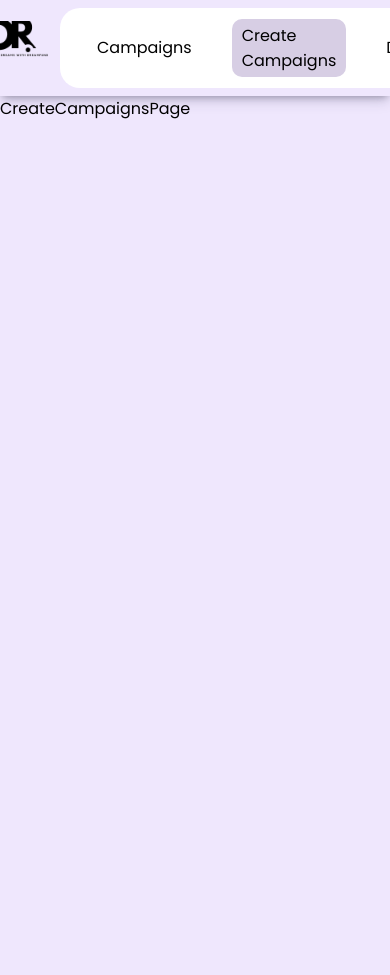
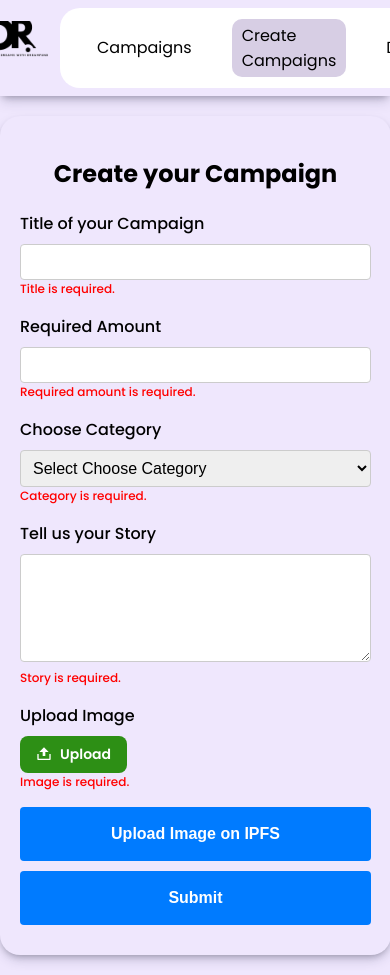
Before and after one commit to Hunter-420/crowdfunding, a Next.js app in the folder dreamfund/: page /createcampaigns in a window 390 px wide. Before the commit the page ends 844 px from the top, so only its background shows below. Built offline with nearby package versions, Linux system fonts and the light colour scheme.

Commit message:
resolve merge conflicts  (#4)
* feat2:added navbar and loaing components

* feat3:created responsive create campaign form

```diff
--- a/dreamfund/package.json
+++ b/dreamfund/package.json
@@ -12,9 +12,11 @@
     "@mui/material": "^5.15.20",
     "@mui/styled-engine-sc": "^6.0.0-alpha.18",
     "dotenv": "^16.4.5",
+    "ipfs-http-client": "^60.0.1",
     "next": "14.2.3",
     "react": "^18",
     "react-dom": "^18",
+    "react-hot-toast": "^2.4.1",
     "react-icons": "^5.2.1",
     "react-loading": "^2.0.3",
     "styled-components": "^6.1.11"
--- /dev/null
+++ b/dreamfund/src/Components/CreateCampaign/CreateCampaignForm.jsx
@@ -0,0 +1,234 @@
+"use client";
+import React, { useState } from "react";
+import { campaignData } from "./campaignData";
+import styled from "styled-components";
+import FileInput from "./FileInput";
+import { useRouter } from "next/navigation";
+import { Toaster, toast } from "react-hot-toast";
+import { validateFormData } from "./vaildateForm";
+const initialValue = {
+  title: "",
+  requiredAmount: "",
+  image: null,
+  story: "",
+  category: "",
+};
+const CreateCampaignForm = () => {
+  const router = useRouter();
+  const [formData, setFormData] = useState(initialValue);
+  const { isValid, errors } = validateFormData(formData);
+  const handleChange = (e) => {
+    setFormData({ ...formData, [e.target.name]: e.target.value });
+  };
+  const handleSubmit = (e) => {
+    e.preventDefault();
+
+    if (!isValid) {
+      toast.error("Please try again later");
+      return;
+    }
+    console.log("Form value", formData);
+    toast.success(" New campaign created Successfully ");
+    setFormData(initialValue);
+    router.push("/");
+  };
+
+  return (
+    <Wrapper>
+      <Toaster position="top-right" reverseOrder={false} />
+      <Header>Create your Campaign</Header>
+      <FormWrapper onSubmit={handleSubmit}>
+        {campaignData.map((field, index) => (
+          <FieldWrapper key={field.id} index={index}>
+            <label htmlFor={field.id}>{field.label}</label>
+            {field.type === "select" ? (
+              <>
+                <select name={field.name} id={field.id} onChange={handleChange}>
+                  <option value="">Select {field.label}</option>
+                  {field.options.map((option, i) => (
+                    <option key={option + i} value={option}>
+                      {option}
+                    </option>
+                  ))}
+                </select>
+                {errors.category && (
+                  <ErrorMessage>{errors.category}</ErrorMessage>
+                )}
+              </>
+            ) : field.type === "textarea" ? (
+              <>
+                <textarea
+                  id={field.id}
+                  name={field.name}
+                  cols={20}
+                  rows={5}
+                  onChange={handleChange}
+                />
+                {errors.story && <ErrorMessage>{errors.story}</ErrorMessage>}
+              </>
+            ) : field.type === "file" ? (
+              <>
+                <FileInput
+                  field={field}
+                  setFormData={setFormData}
+                  formData={formData}
+                />
+                {errors.image && <ErrorMessage>{errors.image}</ErrorMessage>}
+              </>
+            ) : (
+              <>
+                <input
+                  id={field.id}
+                  type={field.type}
+                  name={field.name}
+                  onChange={handleChange}
+                />
+                {errors[field.name] && (
+                  <ErrorMessage>{errors[field.name]}</ErrorMessage>
+                )}
+              </>
+            )}
+          </FieldWrapper>
+        ))}
+        <ButtonWrapper>
+          <button type="button">Upload Image on IPFS</button>
+          <button type="submit">Submit</button>
+        </ButtonWrapper>
+      </FormWrapper>
+    </Wrapper>
+  );
+};
+
+export default CreateCampaignForm;
+
+const Wrapper = styled.div`
+  display: flex;
+  flex-direction: column;
+  box-shadow: ${(props) => props.theme.boxShadow};
+  width: 60%;
+  margin: 20px auto;
+  justify-content: center;
+  align-items: center;
+  padding: 20px;
+  border-radius: 20px;
+  background-color: ${(props) => props.theme.bgColor};
+  color: ${(props) => props.theme.color};
+
+  @media (max-width: 768px) {
+    width: 80%;
+  }
+
+  @media (max-width: 480px) {
+    width: 90%;
+  }
+`;
+
+const Header = styled.h2`
+  color: ${(props) => props.theme.color || "#1e0f24"};
+`;
+
+const FormWrapper = styled.form`
+  display: grid;
+  grid-template-columns: repeat(3, 1fr);
+  gap: 16px;
+  width: 100%;
+
+  @media (max-width: 768px) {
+    grid-template-columns: 1fr 1fr;
+  }
+
+  @media (max-width: 480px) {
+    grid-template-columns: 1fr;
+  }
+`;
+
+const FieldWrapper = styled.div`
+  grid-column: ${(props) => (props.index === 3 ? "span 3" : "auto")};
+  grid-row: ${(props) => (props.index === 3 ? "span 2" : "auto")};
+
+  & > label {
+    display: block;
+    margin-bottom: 8px;
+    font-size: 1rem;
+    font-weight: 500;
+  }
+
+  & > input,
+  & > select,
+  & > textarea {
+    width: 100%;
+    padding: 8px;
+    border: 1px solid #ccc;
+    border-radius: 4px;
+    box-sizing: border-box;
+    outline: none;
+    font-size: 1rem;
+  }
+
+  & > select {
+    text-transform: capitalize;
+  }
+
+  & > textarea {
+    resize: vertical;
+  }
+
+  @media (max-width: 768px) {
+    grid-column: ${(props) => (props.index === 3 ? "span 2" : "auto")};
+    grid-row: auto;
+  }
+
+  @media (max-width: 480px) {
+    grid-column: auto;
+    grid-row: auto;
+  }
+`;
+
+const ButtonWrapper = styled.div`
+  grid-column: span 3;
+  display: flex;
+  justify-content: space-around;
+
+  & > button {
+    padding: 18px 16px;
+    width: 16rem;
+    min-width: fit-content;
+    border: none;
+    border-radius: 4px;
+    background-color: ${(props) => props.theme.primaryColor || "#007BFF"};
+    font-weight: 600;
+    font-size: 1rem;
+    color: #fff;
+    cursor: pointer;
+    transition: background-color 0.3s;
+
+    &:hover {
+      background-color: ${(props) =>
+        props.theme.primaryHoverColor || "#0056b3"};
+    }
+
+    &:not(:last-child) {
+      margin-right: 10px;
+    }
+  }
+
+  @media (max-width: 768px) {
+    grid-column: span 2;
+    flex-direction: column;
+
+    & > button {
+      width: 100%;
+      margin-bottom: 10px;
+    }
+  }
+
+  @media (max-width: 480px) {
+    grid-column: span 1;
+  }
+`;
+
+const ErrorMessage = styled.div`
+  color: red;
+  font-size: 12px;
+  font-weight: 500;
+`;
--- /dev/null
+++ b/dreamfund/src/Components/CreateCampaign/FileInput.jsx
@@ -0,0 +1,84 @@
+"use client";
+import React, { useRef, useState } from "react";
+import { RiUpload2Fill } from "react-icons/ri";
+import styled from "styled-components";
+
+const FileInput = ({ field, setFormData, formData }) => {
+  const [filePreview, setFilePreview] = useState(null);
+  const hiddenFileInput = useRef(null);
+
+  const handleChange = (event) => {
+    const file = event.currentTarget.files[0];
+    if (file) {
+      setFormData({ ...formData, [field.name]: file });
+      setFilePreview(URL.createObjectURL(file));
+    }
+  };
+
+  const handleClick = () => {
+    hiddenFileInput.current.click();
+  };
+
+  return (
+    <Container>
+      <UploadButton onClick={handleClick}>
+        <RiUpload2Fill size={16} />
+        <span>Upload</span>
+      </UploadButton>
+      <HiddenInput
+        id={field.id}
+        type={field.type}
+        name={field.name}
+        ref={hiddenFileInput}
+        onChange={handleChange}
+      />
+
+      {filePreview && (
+        <ImagePreview src={filePreview} alt="Uploaded file preview" />
+      )}
+    </Container>
+  );
+};
+
+export default FileInput;
+
+const Container = styled.div`
+  display: flex;
+  gap: 16px;
+  align-items: center;
+`;
+
+const UploadButton = styled.div`
+  background-color: #2d8f15;
+  color: #fff;
+  border-radius: 8px;
+  display: flex;
+  align-items: center;
+  gap: 8px;
+  font-weight: 600;
+  cursor: pointer;
+  padding: 8px 16px;
+  &:hover {
+    background-color: ${(props) => props.theme.primaryHoverColor || "#0ecf0e"};
+  }
+
+  span {
+    font-size: 14px;
+  }
+`;
+
+const HiddenInput = styled.input`
+  display: none;
+`;
+
+const FileName = styled.div`
+  color: #555;
+  font-size: 14px;
+`;
+
+const ImagePreview = styled.img`
+  max-width: 100px;
+  max-height: 100px;
+  border-radius: 4px;
+  object-fit: cover;
+`;
--- /dev/null
+++ b/dreamfund/src/Components/CreateCampaign/campaignData.js
@@ -0,0 +1,33 @@
+export const campaignData = [
+  {
+    label: "Title of your Campaign",
+    id: "title",
+    name: "title",
+    type: "text",
+  },
+  {
+    label: "Required Amount",
+    id: "requiredAmount",
+    name: "requiredAmount",
+    type: "text",
+  },
+  {
+    label: " Choose Category",
+    id: "category",
+    name: "category",
+    type: "select",
+    options: ["animal", "health", "education", "environment"],
+  },
+  {
+    label: "Tell us your Story",
+    id: "story",
+    name: "story",
+    type: "textarea",
+  },
+  {
+    label: "Upload Image",
+    id: "image",
+    name: "image",
+    type: "file",
+  },
+];
--- /dev/null
+++ b/dreamfund/src/Components/CreateCampaign/vaildateForm.js
@@ -0,0 +1,30 @@
+export const validateFormData = (data) => {
+  const errors = {};
+
+  if (!data.title.trim()) {
+    errors.title = "Title is required.";
+  }
+
+  if (!data.requiredAmount.trim()) {
+    errors.requiredAmount = "Required amount is required.";
+  } else if (isNaN(data.requiredAmount) || Number(data.requiredAmount) <= 0) {
+    errors.requiredAmount = "Required amount must be a positive number.";
+  }
+
+  if (!data.image) {
+    errors.image = "Image is required.";
+  }
+
+  if (!data.story.trim()) {
+    errors.story = "Story is required.";
+  }
+
+  if (!data.category.trim()) {
+    errors.category = "Category is required.";
+  }
+
+  return {
+    isValid: Object.keys(errors).length === 0,
+    errors,
+  };
+};
--- a/dreamfund/src/app/createcampaigns/page.jsx
+++ b/dreamfund/src/app/createcampaigns/page.jsx
@@ -1,7 +1,12 @@
+import CreateCampaignForm from "@/Components/CreateCampaign/CreateCampaignForm";
 import React from "react";
 
 const CreateCampaignsPage = () => {
-  return <div>CreateCampaignsPage</div>;
+  return (
+    <div>
+      <CreateCampaignForm />
+    </div>
+  );
 };
 
 export default CreateCampaignsPage;
--- a/dreamfund/src/app/loading.js
+++ b/dreamfund/src/app/loading.js
@@ -8,8 +8,8 @@ const loading = () => {
       <ReactLoading
         type="bubbles"
         color="rgb(137, 105, 182)"
-        height={300}
-        width={300}
+        height={200}
+        width={200}
       />
     </Loader>
   );
```
Also changed, not shown: 1 other file (tests, documents, lock files or other folders).
